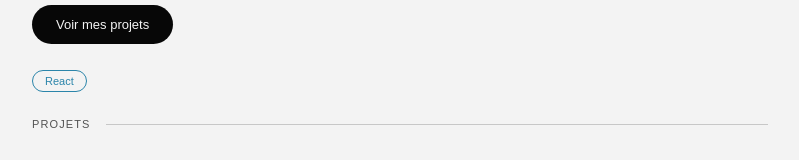
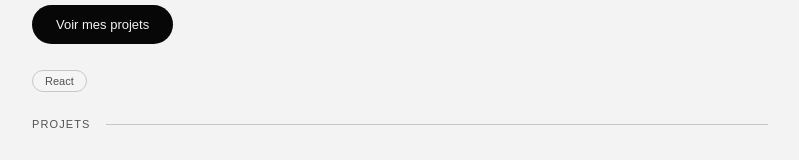
Before and after one commit to NicolasJoubert/portfolio, a React (Vite) app: page / in a window 1280 px wide. Shown: the part 272-432 px from the top of the page, without its empty margins (240-1039 px from the left). Built offline with nearby package versions, Linux system fonts and the light colour scheme.

Commit message:
refactor: implement cn utility

```diff
--- a/src/App.tsx
+++ b/src/App.tsx
@@ -16,7 +16,7 @@ function App() {
         <Button variant="primary">Voir mes projets</Button>
       </div>
       <div>
-        <Tag variant="accent">React</Tag>
+        <Tag variant="default">React</Tag>
       </div>
       <SectionLabel>Projets</SectionLabel>
     </div>
--- a/src/components/ui/ButtonPerso.tsx
+++ b/src/components/ui/ButtonPerso.tsx
@@ -1,8 +1,11 @@
+import { cn } from "@/lib/utils";
+
 interface ButtonProps {
   children: React.ReactNode;
   variant?: "primary" | "secondary" | "accent" | "ghost";
   onClick?: () => void;
   href?: string;
+  className?: string;
 }
 
 export default function Button({
@@ -10,6 +13,7 @@ export default function Button({
   variant = "primary",
   onClick,
   href,
+  className,
 }: ButtonProps) {
   const styles = {
     primary: "bg-foreground text-background",
@@ -18,7 +22,11 @@ export default function Button({
     ghost: "bg-transparent text-accent border-none",
   };
 
-  const base = `text-[13px] px-6 py-2.5 rounded-full cursor-pointer transition-opacity hover:opacity-80 ${styles[variant]}`;
+  const base = cn(
+    "text-[13px] px-6 py-2.5 rounded-full cursor-pointer transition-opacity hover:opacity-80",
+    styles[variant],
+    className,
+  );
 
   if (href)
     return (
--- a/src/components/ui/Card.tsx
+++ b/src/components/ui/Card.tsx
@@ -1,11 +1,15 @@
+import { cn } from "@/lib/utils";
+
 interface CardProps {
   children: React.ReactNode;
   className?: string;
 }
 
-export default function Card({ children, className = "" }: CardProps) {
+export default function Card({ children, className }: CardProps) {
   return (
-    <div className={`bg-card border border-border rounded-xl p-5 ${className}`}>
+    <div
+      className={cn("bg-card border border-border rounded-xl p-5", className)}
+    >
       {children}
     </div>
   );
--- a/src/components/ui/Tag.tsx
+++ b/src/components/ui/Tag.tsx
@@ -1,17 +1,30 @@
+import { cn } from "@/lib/utils";
+
 interface TagProps {
   children: React.ReactNode;
   variant?: "default" | "accent" | "badge";
+  className?: string;
 }
 
-export default function Tag({ children, variant = "default" }: TagProps) {
-  const styles = {
-    default: "bg-secondary text-muted-foreground border border-border",
-    accent: "bg-transparent text-accent border border-accent",
-    badge: "bg-accent/10 text-accent border-none",
+export default function Tag({
+  children,
+  variant = "default",
+  className,
+}: TagProps) {
+  const variants = {
+    default: "bg-secondary text-muted-foreground border-border",
+    accent: "bg-transparent text-accent border-accent",
+    badge: "bg-accent/10 text-accent border-transparent",
   };
 
   return (
-    <span className={`text-[11px] px-3 py-1 rounded-full ${styles[variant]}`}>
+    <span
+      className={cn(
+        "text-[11px] px-3 py-1 rounded-full border transition-colors",
+        variants[variant],
+        className,
+      )}
+    >
       {children}
     </span>
   );
--- a/src/components/ui/Typography.tsx
+++ b/src/components/ui/Typography.tsx
@@ -1,42 +1,57 @@
+import { cn } from "@/lib/utils";
+
 interface TypoProps {
   children: React.ReactNode;
   className?: string;
 }
 
-export const H1 = ({ children, className = "" }: TypoProps) => (
+export const H1 = ({ children, className }: TypoProps) => (
   <h1
-    className={`text-5xl font-medium tracking-[-0.03em] leading-[1.1] text-foreground ${className}`}
+    className={cn(
+      "text-5xl font-medium tracking-[-0.03em] leading-[1.1] text-foreground",
+      className,
+    )}
   >
     {children}
   </h1>
 );
 
-export const H2 = ({ children, className = "" }: TypoProps) => (
+export const H2 = ({ children, className }: TypoProps) => (
   <h2
-    className={`text-2xl font-medium tracking-[-0.01em] text-foreground ${className}`}
+    className={cn(
+      "text-2xl font-medium tracking-[-0.01em] text-foreground",
+      className,
+    )}
   >
     {children}
   </h2>
 );
 
-export const Body = ({ children, className = "" }: TypoProps) => (
-  <p className={`text-[15px] text-muted-foreground leading-[1.8] ${className}`}>
+export const Body = ({ children, className }: TypoProps) => (
+  <p
+    className={cn("text-[15px] text-muted-foreground leading-[1.8]", className)}
+  >
     {children}
   </p>
 );
 
-export const Small = ({ children, className = "" }: TypoProps) => (
-  <p className={`text-[13px] text-muted-foreground ${className}`}>{children}</p>
+export const Small = ({ children, className }: TypoProps) => (
+  <p className={cn("text-[13px] text-muted-foreground", className)}>
+    {children}
+  </p>
 );
 
 export const AccentLink = ({
   children,
   href,
-  className = "",
+  className,
 }: TypoProps & { href: string }) => (
   <a
     href={href}
-    className={`text-[13px] text-accent hover:opacity-80 transition-opacity ${className}`}
+    className={cn(
+      "text-[13px] text-accent hover:opacity-80 transition-opacity",
+      className,
+    )}
   >
     {children}
   </a>
--- a/src/lib/constants 2.ts
+++ /dev/null
@@ -1,31 +0,0 @@
-// src/lib/constants.ts
-import { Mail, Linkedin } from "lucide-react";
-import { SiGithub, SiX } from "@icons-pack/react-simple-icons";
-
-export const NAV_LINKS = [
-  { label: "Accueil", href: "/" },
-  { label: "Projets", href: "#projects" },
-  { label: "À propos", href: "#about" },
-  { label: "Contact", href: "#contact" },
-] as const;
-
-export const SOCIALS = [
-  { name: "GitHub", href: "https://github.com/ton-pseudo", icon: SiGithub },
-  {
-    name: "Linkedin",
-    href: "https://www.linkedin.com/in/nicolas--joubert/",
-    icon: Linkedin,
-  },
-  { name: "X", href: "https://x.com/Nico_Joubert", icon: SiX },
-  { name: "Email", href: "mailto:nicolasjoubert@icloud.com", icon: Mail },
-] as const;
-
-export const PROJECTS = [
-  {
-    title: "La Casa des Chats",
-    description: "Site vitrine pour un client.",
-    tech: ["React", "Tailwind 4"],
-    link: "https://lacasadeschats.fr/",
-    image: "",
-  },
-];
```
